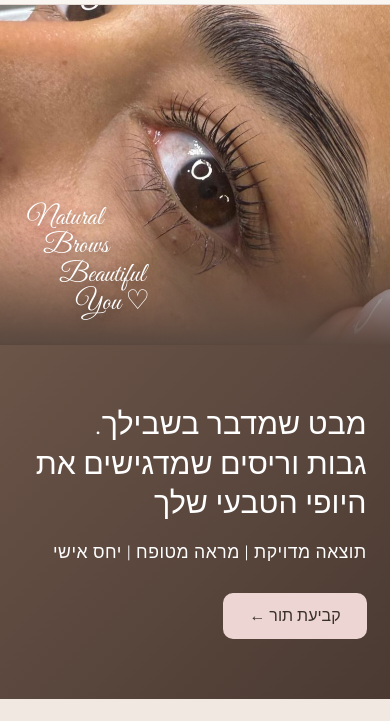
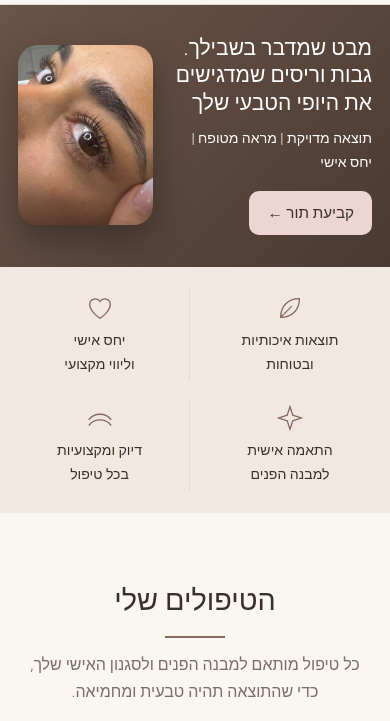
Before and after one commit to Dvirda1/Noa-cosmetics, a website: page site/index.html in a window 390 px wide. Shown: the part 68-789 px from the top of the page. Drawn offline with nearby package versions, Linux system fonts and the light colour scheme; no server answers.

Commit message:
Mobile hero: smaller rounded image beside the headline; trust points in a 2x2 grid
Co-Authored-By: Claude Opus 5.5 <noreply@anthropic.com>

```diff
--- a/site/index.html
+++ b/site/index.html
@@ -78,12 +78,22 @@ nav .mnav>.wrap{height:auto;display:flex;flex-direction:column;align-items:stret
 .hero-img::after{content:"";position:absolute;inset:0;background:linear-gradient(to left,#5a483f 0,transparent 30%),linear-gradient(to top,rgba(60,45,38,.55),transparent 40%)}
 .script{font-family:'Great Vibes',cursive;font-size:2.2rem;line-height:1.05;position:absolute;left:7%;bottom:8%;z-index:1;text-align:left;direction:ltr;color:#fff;text-shadow:0 2px 12px rgba(0,0,0,.45)}
 .script span{display:block;padding-left:calc(var(--i)*16px)}
-@media(max-width:820px){.hero{grid-template-columns:1fr}.hero-img{order:-1;min-height:340px}.hero-img::after{background:linear-gradient(to top,#5a483f 0,transparent 35%)}.script{font-size:1.7rem}}
+@media(max-width:820px){
+.hero{grid-template-columns:1fr 38%;gap:16px;align-items:center;min-height:0;padding:30px 18px 32px;background:linear-gradient(135deg,#6b5448,#4a3a32)}
+.hero-txt{padding:0;background:none}
+.hero h1{font-size:clamp(1.25rem,5.4vw,1.75rem);margin-bottom:10px}
+.hero p{font-size:.88rem;margin-bottom:16px;letter-spacing:0}
+.hero .btn{padding:11px 18px;font-size:.95rem}
+.hero-img{aspect-ratio:3/4;border-radius:20px;box-shadow:0 14px 34px rgba(0,0,0,.3)}
+.hero-img::after{background:linear-gradient(to top,rgba(60,45,38,.45),transparent 45%)}
+.script{display:none}
+}
 .trust{background:var(--bg2)}
 .trust .wrap{display:grid;grid-template-columns:repeat(auto-fit,minmax(200px,1fr));gap:10px;padding-top:28px;padding-bottom:28px;text-align:center}
 .trust div{font-size:.95rem;font-weight:400;padding:4px 10px;border-inline-start:1px solid var(--line)}
 .trust div:first-child{border:0}
 .trust svg{display:block;margin:0 auto 6px;width:30px;height:30px;stroke:var(--accent);fill:none;stroke-width:1.4}
+@media(max-width:820px){.trust .wrap{grid-template-columns:1fr 1fr;row-gap:18px;padding-top:22px;padding-bottom:22px}.trust div{font-size:.88rem}.trust div:nth-child(3){border:0}}
 section{padding:64px 0}
 .split{display:grid;grid-template-columns:260px 1fr;gap:28px;align-items:center}
 @media(max-width:860px){.split{grid-template-columns:1fr;text-align:center}}
```
